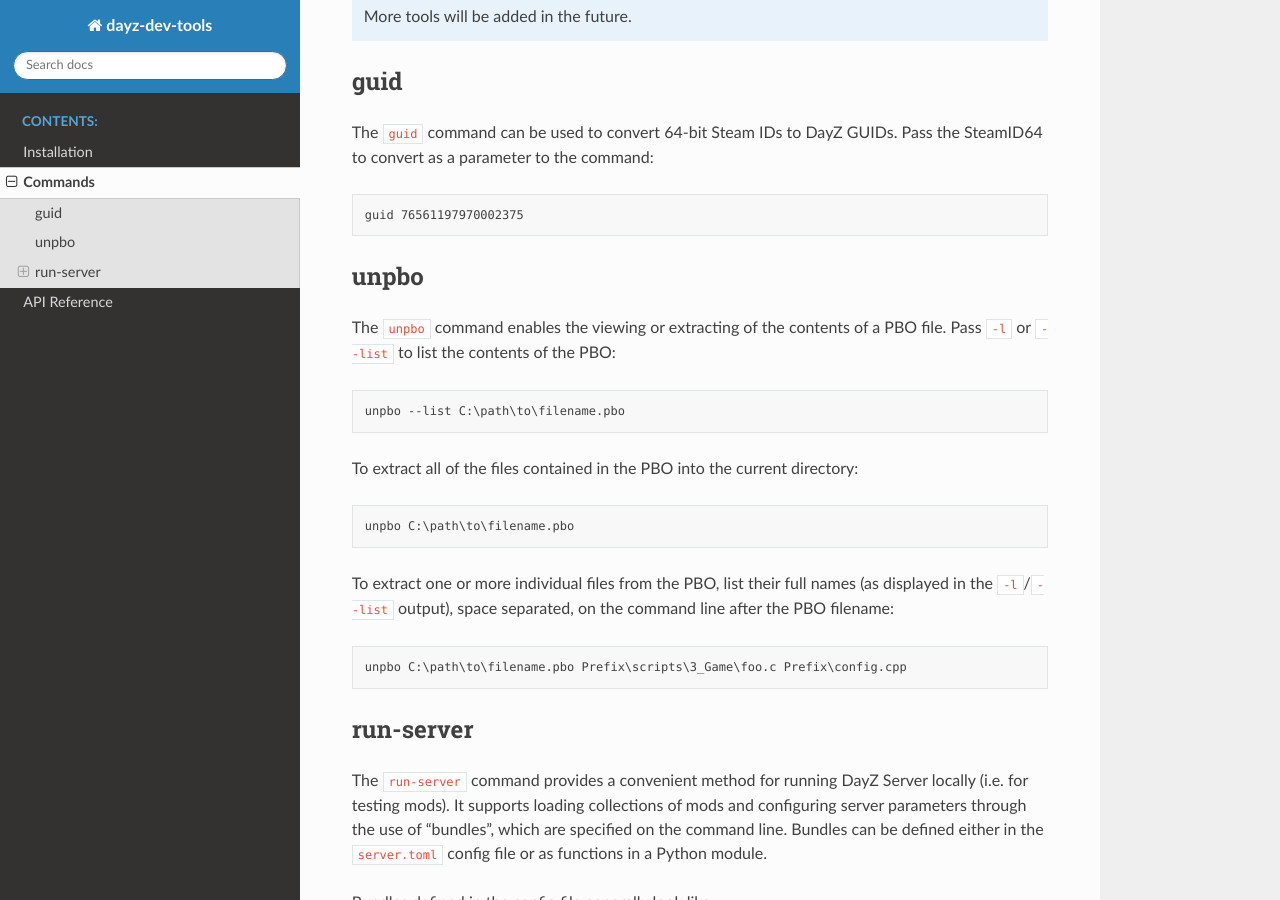
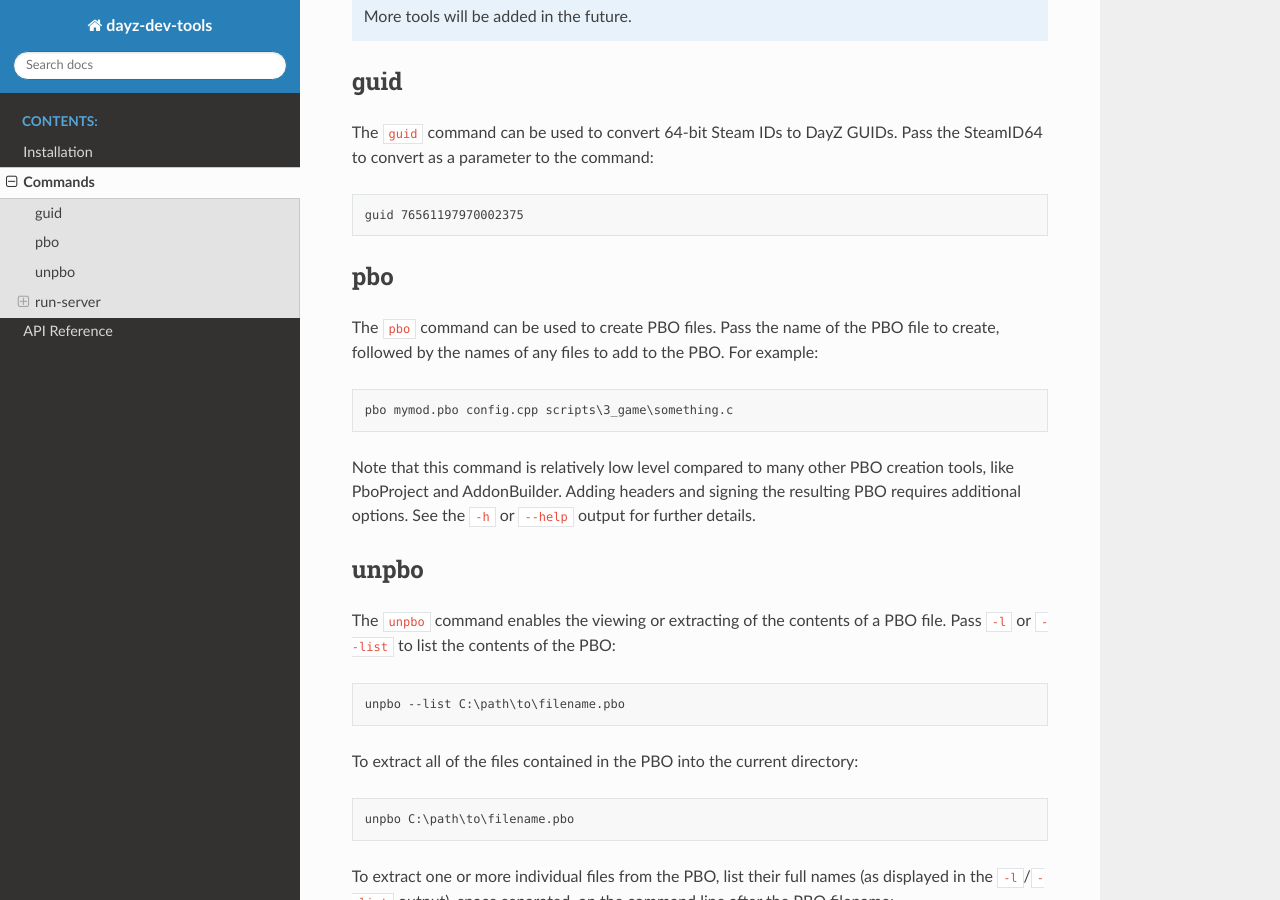
Before and after one commit to tjensen/dayz-dev-tools, a Sphinx documentation site: the page built from docs/commands.rst, in a window 1280 px wide and 900 px high, scrolled down 336 px. Built offline with Sphinx 7.4.7 and the Read the Docs theme 3.1.0, drawn with Linux system fonts in a browser that asks for light colours.

Commit message:
Documenting the `pbo` command

```diff
--- a/docs/commands.rst
+++ b/docs/commands.rst
@@ -19,6 +19,22 @@
 .. code:: batch
 
    guid 76561197970002375
+
+pbo
+---
+
+The ``pbo`` command can be used to create PBO files. Pass the name of the PBO
+file to create, followed by the names of any files to add to the PBO. For
+example:
+
+.. code:: batch
+
+   pbo mymod.pbo config.cpp scripts\3_game\something.c
+
+Note that this command is relatively low level compared to many other PBO
+creation tools, like PboProject and AddonBuilder. Adding headers and signing
+the resulting PBO requires additional options. See the ``-h`` or ``--help``
+output for further details.
 
 unpbo
 -----
```
